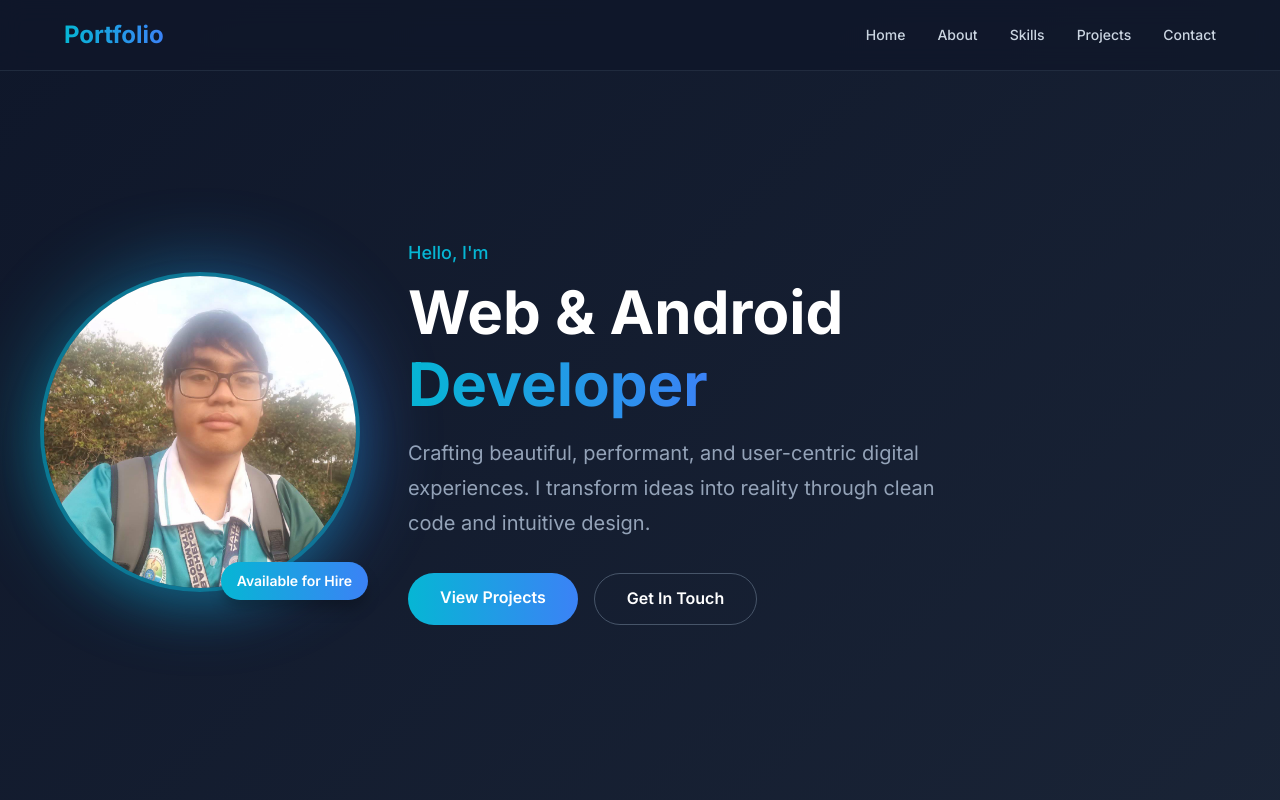
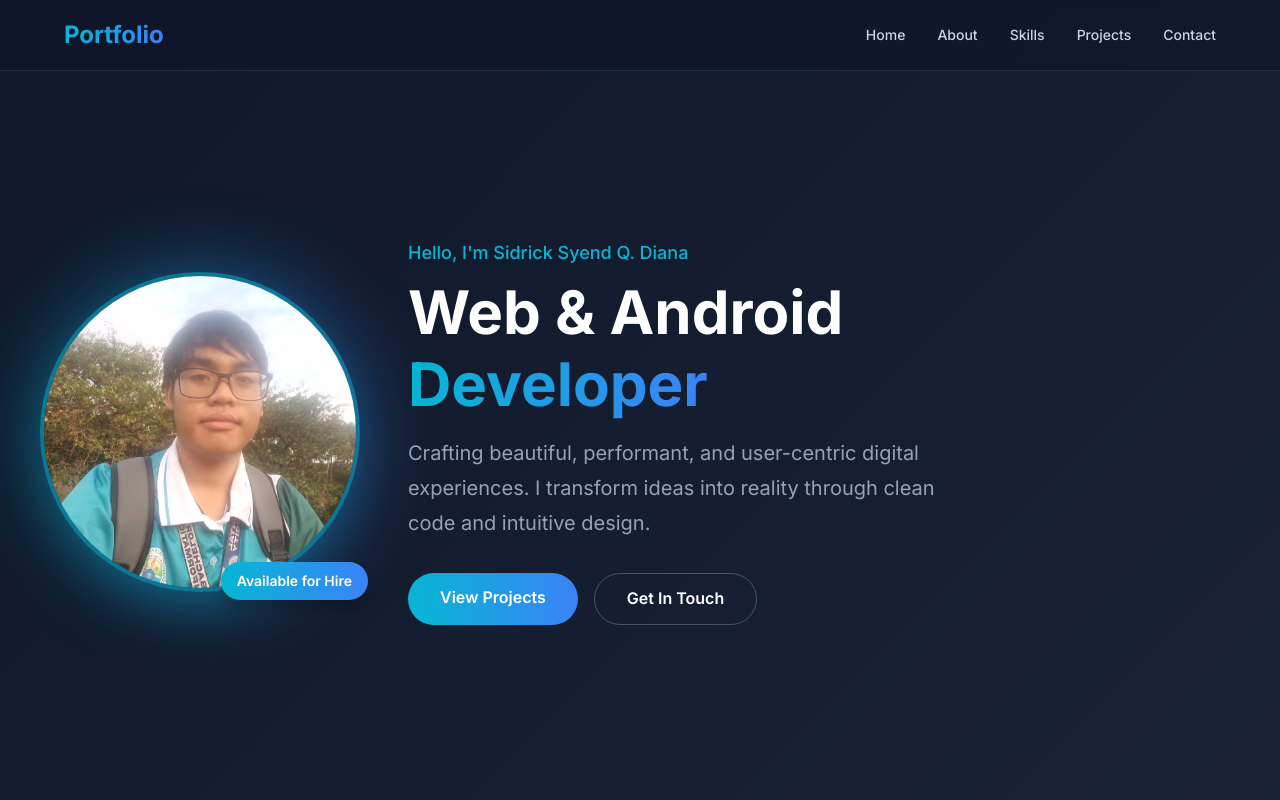
Before and after one commit to sidrick-sd/sidrick-sd.github.io, a plain HTML site: page index.html in a window 1280 px wide. Shown: the top 800 px of the page. Drawn offline with Linux system fonts and the light colour scheme.

Commit message:
Index updated

```diff
--- a/index.html
+++ b/index.html
@@ -47,7 +47,7 @@
                 <div class="badge">Available for Hire</div>
             </div>
             <div class="hero-content">
-                <p class="greeting">Hello, I'm</p>
+                <p class="greeting">Hello, I'm Sidrick Syend Q. Diana</p>
                 <h1 class="title">
                     <span class="title-white">Web & Android</span>
                     <span class="title-gradient">Developer</span>
```
